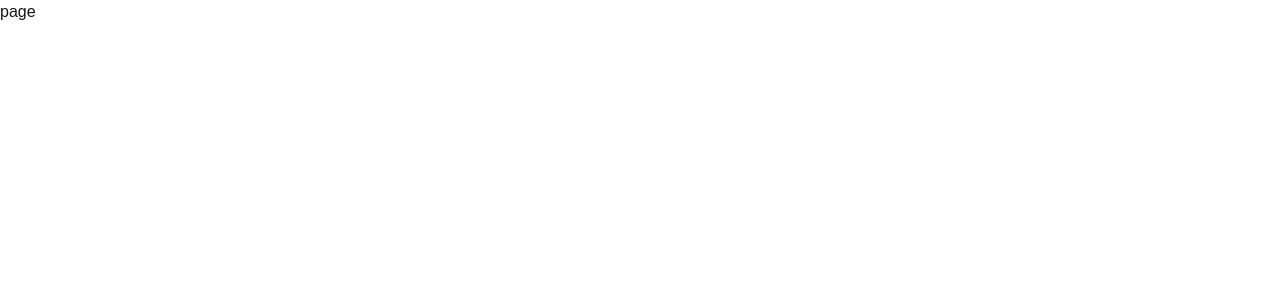
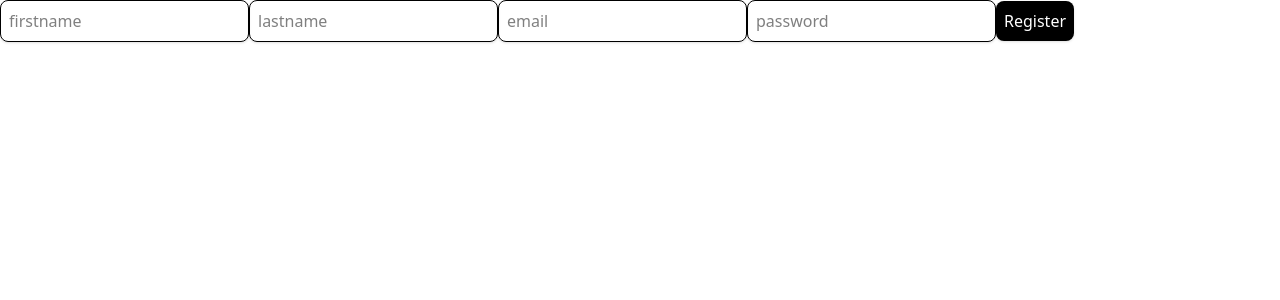
Before and after one commit to has-bi/theramind, a Next.js app: page /register in a window 1280 px wide. Shown: the top 300 px of the page. Built offline with nearby package versions, Linux system fonts and the light colour scheme.

Commit message:
change default globalcss

```diff
--- /dev/null
+++ b/src/app/(auth)/register/action.js
@@ -0,0 +1,10 @@
+'use server'
+
+export async function registerAction(_, formData) {
+  const firstName = await formData.get('firstname')
+  const lastName = await formData.get('lastname')
+  const email = await formData.get('email')
+  const password = await formData.get('password')
+
+  console.log({ firstName, lastName, email, password })
+}
--- a/src/app/(auth)/register/page.js
+++ b/src/app/(auth)/register/page.js
@@ -1,5 +1,19 @@
-import React from 'react'
+'use client'
+import { useActionState } from 'react'
+import { registerAction } from './action'
 
 export default function page() {
-  return <div>page</div>
+  const [state, formAction, pending] = useActionState(registerAction, null)
+
+  return (
+    <div>
+      <form action={registerAction}>
+        <input name="firstname" placeholder="firstname" />
+        <input name="lastname" placeholder="lastname" />
+        <input name="email" type="email" placeholder="email" />
+        <input name="password" type="password" placeholder="password" />
+        <button type="submit">Register</button>
+      </form>
+    </div>
+  )
 }
--- a/src/app/globals.css
+++ b/src/app/globals.css
@@ -4,20 +4,11 @@
   --font-sans: var(--font-plus-jakarta);
 }
 
-:root {
-  --background: #ffffff;
-  --foreground: #171717;
-}
-
-@media (prefers-color-scheme: dark) {
-  :root {
-    --background: #0a0a0a;
-    --foreground: #ededed;
+@layer base {
+  input {
+    @apply p-2 rounded-lg shadow-sm border;
+  }
+  button {
+    @apply p-2 rounded-lg bg-black text-white font-medium shadow-sm;
   }
 }
-
-body {
-  color: var(--foreground);
-  background: var(--background);
-  font-family: Arial, Helvetica, sans-serif;
-}
```
